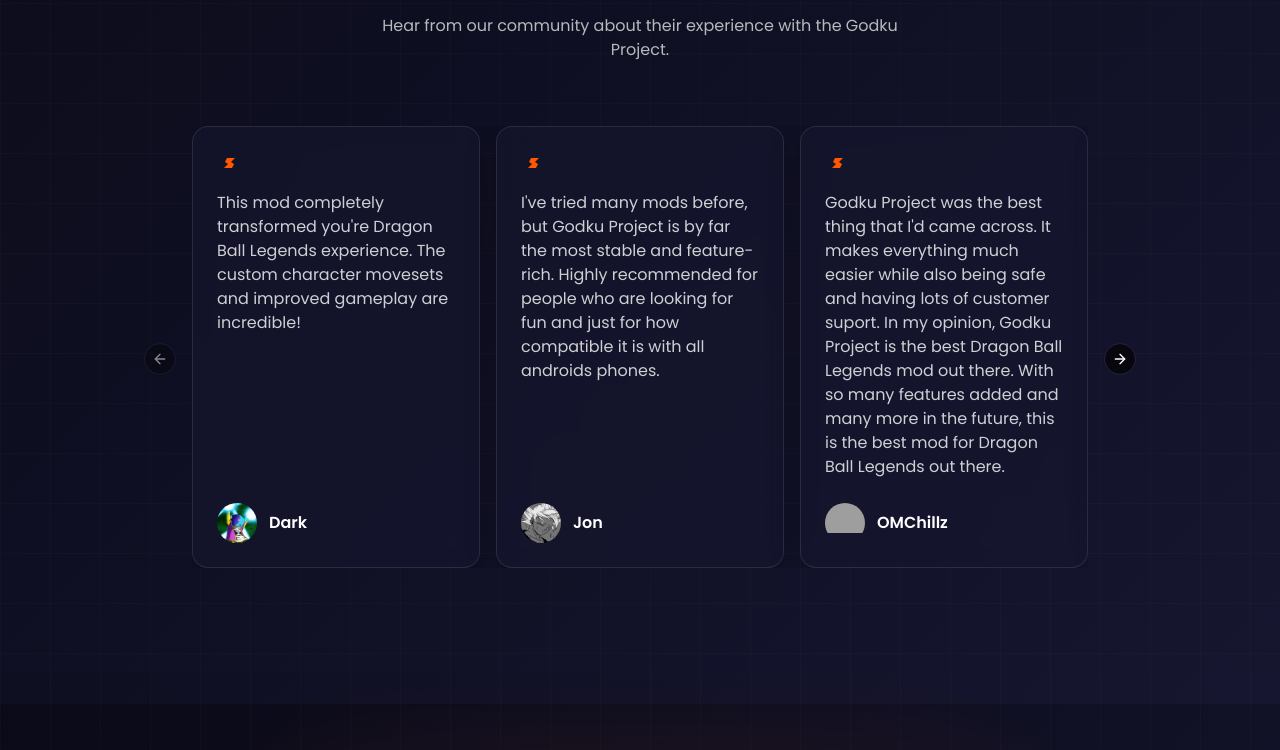
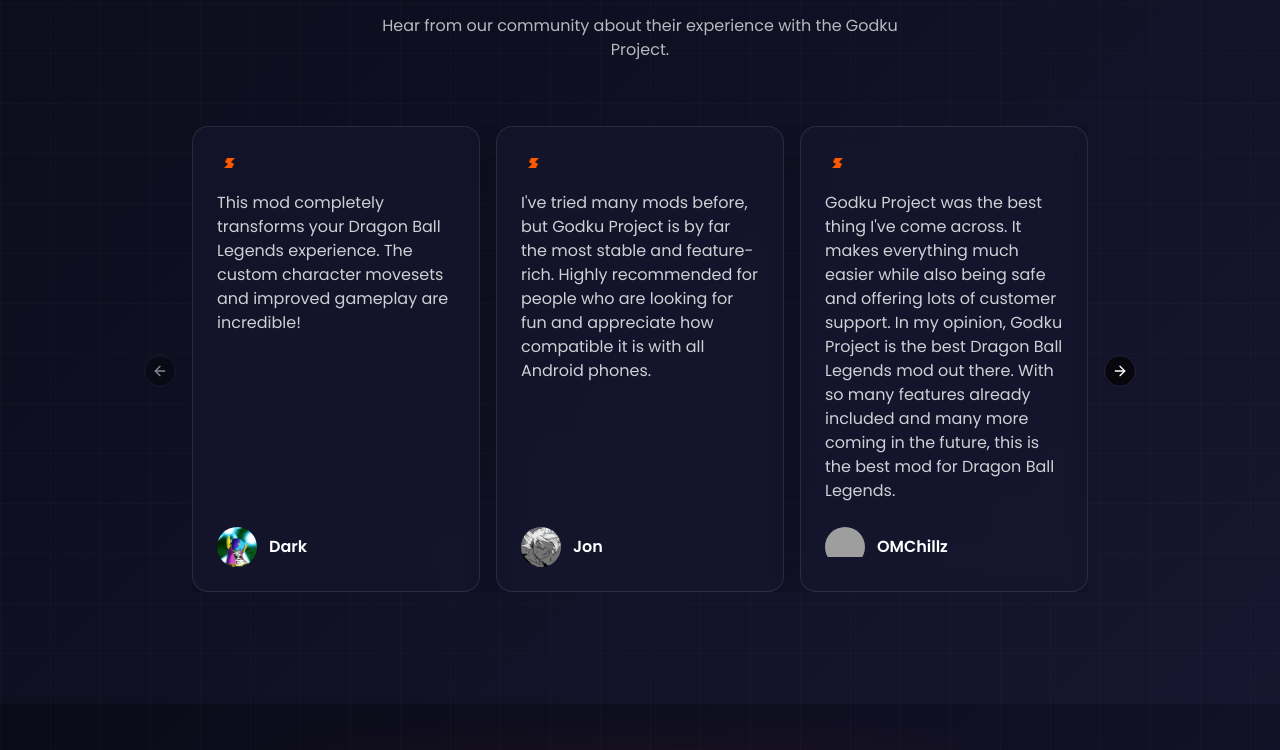
Before and after one commit to MoneyManClyd/GodkuTest.github.io, a Next.js app: page / in a window 1280 px wide. Shown: the part 2497-3247 px from the top of the page. Built offline with nearby package versions, Linux system fonts and the light colour scheme; grey boxes are pictures that could not be loaded.

Commit message:
Grammar fix + rez review

```diff
--- a/src/app/page.tsx
+++ b/src/app/page.tsx
@@ -51,7 +51,7 @@ export default function Home() {
 
   const features = [
     {
-      title: "Characters Customization",
+      title: "Character Customization",
       description: "Access exclusive custom character modifications not available in the original game.",
       icon: <Users className="w-8 h-8 text-dbz-orange" />
     },
@@ -75,33 +75,38 @@ export default function Home() {
   const testimonials = [
     {
       name: "Dark",
-      text: "This mod completely transformed you're Dragon Ball Legends experience. The custom character movesets and improved gameplay are incredible!",
+      text: "This mod completely transforms your Dragon Ball Legends experience. The custom character movesets and improved gameplay are incredible!",
       avatar: "/GodkuWebsite/images/ui/dark.png",
     },
     {
       name: "Jon",
-      text: "I've tried many mods before, but Godku Project is by far the most stable and feature-rich. Highly recommended for people who are looking for fun and just for how compatible it is with all androids phones.",
+      text: "I've tried many mods before, but Godku Project is by far the most stable and feature-rich. Highly recommended for people who are looking for fun and appreciate how compatible it is with all Android phones.",
       avatar: "/GodkuWebsite/images/ui/jon.png",
     },
     {
       name: "OMChillz",
-      text: "Godku Project was the best thing that I'd came across. It makes everything much easier while also being safe and having lots of customer suport. In my opinion, Godku Project is the best Dragon Ball Legends mod out there. With so many features added and many more in the future, this is the best mod for Dragon Ball Legends out there.",
+      text: "Godku Project was the best thing I've come across. It makes everything much easier while also being safe and offering lots of customer support. In my opinion, Godku Project is the best Dragon Ball Legends mod out there. With so many features already included and many more coming in the future, this is the best mod for Dragon Ball Legends.",
       avatar: "/GodkuWebsite/images/ui/chillz.gif",
     },
     {
       name: "Keso",
-      text: "Darklaser is my pookie",
+      text: "Darklaser is my pookie.",
       avatar: "/GodkuWebsite/images/ui/queso.png",
     },
     {
       name: "Zack",
-      text: "THE BEST mod menu I have seen in any online game",
+      text: "THE BEST mod menu I have seen in any online game.",
       avatar: "/GodkuWebsite/images/ui/zack.png",
     },
-        {
+    {
       name: "Sed",
-      text: "I love darklaser, he is my sunshine",
+      text: "I love Darklaser, he is my sunshine.",
       avatar: "/GodkuWebsite/images/ui/sed.png",
+    },
+    {
+      name: "Rez",
+      text: "Ion even use the godku mod menu all that much bro 😭 but it is goated like yeat.",
+      avatar: "/GodkuWebsite/images/ui/rez.gif",
     },
   ];
 
```
Also changed, not shown: 1 other file (tests, documents, lock files or other folders).
